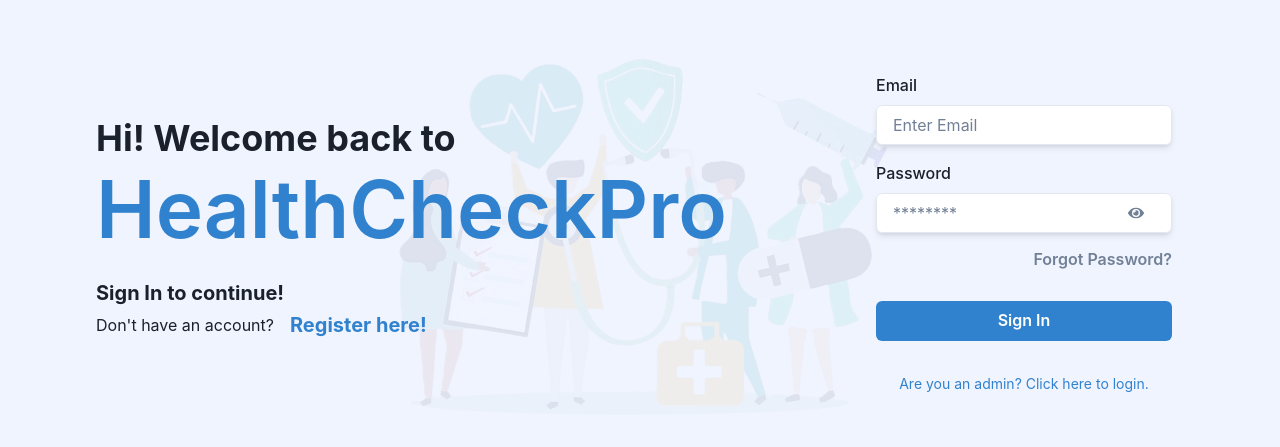
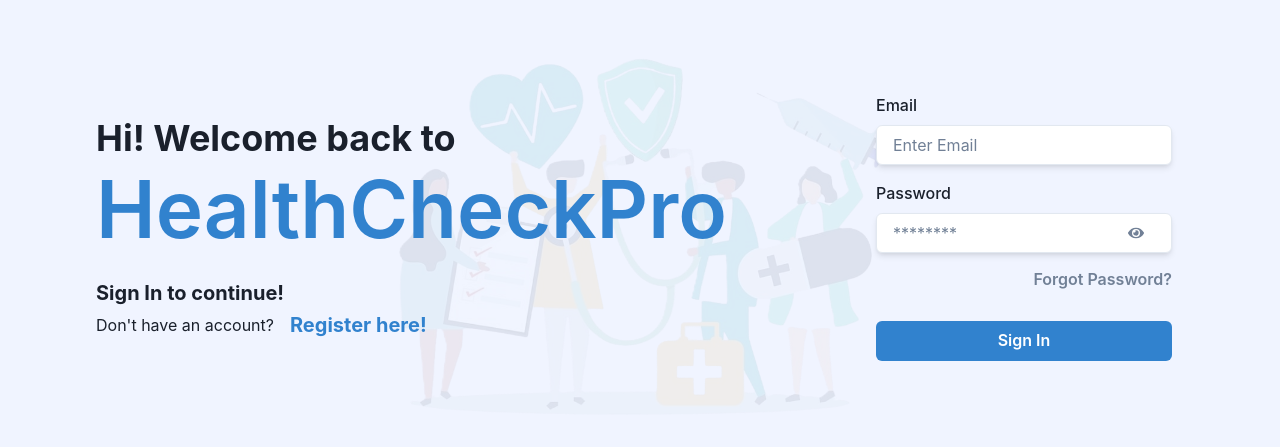
Before and after one commit to springboardmentor-104/HealthCheckPro_Infosys_Internship_Oct2024_Team_01, a React (Vite) app in the folder frontend/: page /login in a window 1280 px wide. Shown: the part 173-620 px from the top of the page. Built offline with nearby package versions, Linux system fonts and the light colour scheme.

Commit message:
Refactor Login page to remove admin link

```diff
--- a/frontend/src/pages/Login.jsx
+++ b/frontend/src/pages/Login.jsx
@@ -46,7 +46,7 @@ const Login = () => {
     });
   };
 
-  const adminLink = "https://healthcheckpro-admin.onrender.com"
+  // const adminLink = "https://healthcheckpro-admin.onrender.com"
 
   const handleSendOTP = async () => {
     await sendOTPAction(email)
@@ -184,7 +184,7 @@ const Login = () => {
         <Box mt={5} display={{ base: "block", md: "none" }} textAlign="center">
           Don&apos;t have an account? <Button fontSize="lg" variant="link" as={NLink} to="/register" colorScheme="blue">Register here!</Button>
         </Box>
-        <Link
+        {/* <Link
           href={adminLink}
           display="block"
           textAlign="center"
@@ -194,7 +194,7 @@ const Login = () => {
         >
 
           Are you an admin? Click here to login.
-        </Link>
+        </Link> */}
       </Box>
     </Box>
   );
```
